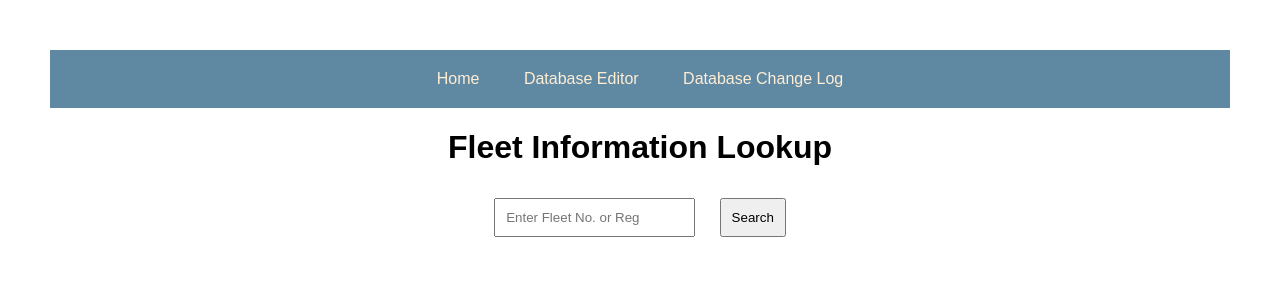
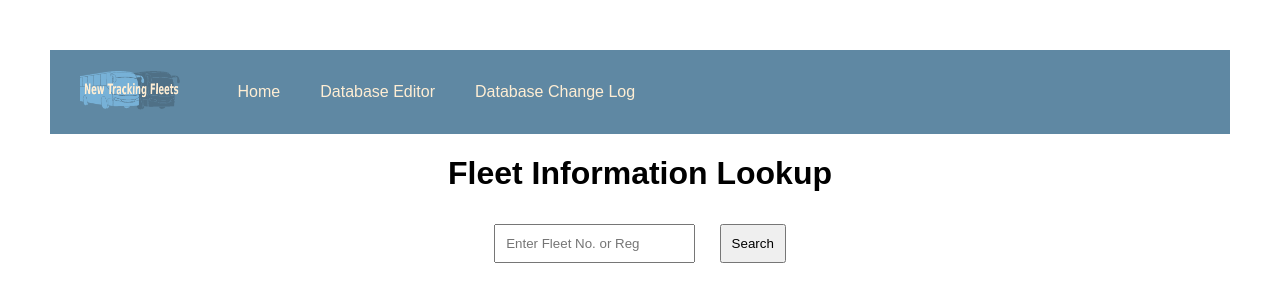
Before and after one commit to PowerGMedia/newtrackingdata, a Flask app: page / in a window 1280 px wide. Shown: the top 302 px of the page. Run offline with Flask 3, Linux system fonts and the light colour scheme.

Commit message:
adding the only branding this site will get

```diff
--- a/templates/index.html
+++ b/templates/index.html
@@ -11,6 +11,8 @@
             margin: 50px;
         }
         nav {
+            display: flex;
+            align-items: center;
             background: #5f88a3;
             padding: 10px;
         }
@@ -19,6 +21,11 @@
             text-decoration: none;
             padding: 10px 20px;
             display: inline-block;
+        }
+
+        .logo {
+        height: 40px; /* Adjust size as needed */
+        margin-right: 15px;
         }
         nav a:hover {
             background: #dddddd;
@@ -47,6 +54,9 @@
 <body>
 
     <nav>
+        <a href="/">
+            <img src="cdn/ntlogo.png" alt="The website's basic branding." class="logo">
+        </a>
         <a href="/">Home</a>
         <a href="/admin">Database Editor</a>
         <a href="/changes">Database Change Log</a>
```
Also changed, not shown: cdn/ntlogo.png (added).
